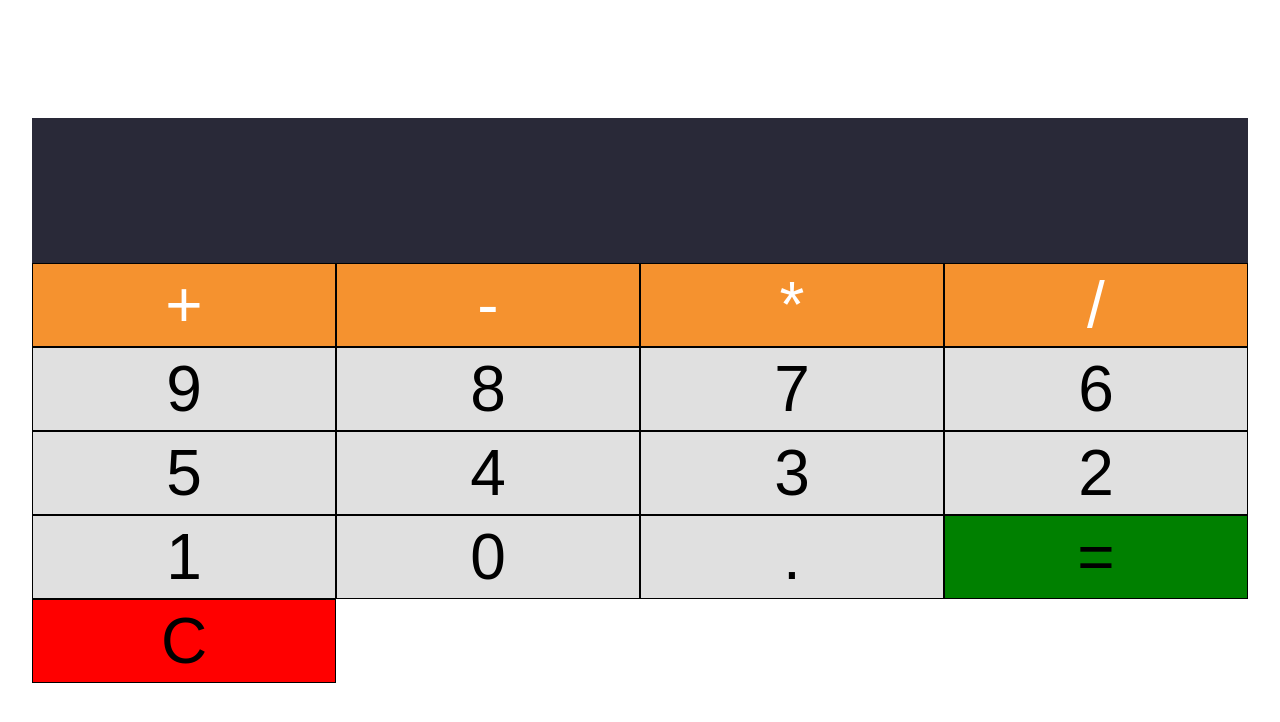
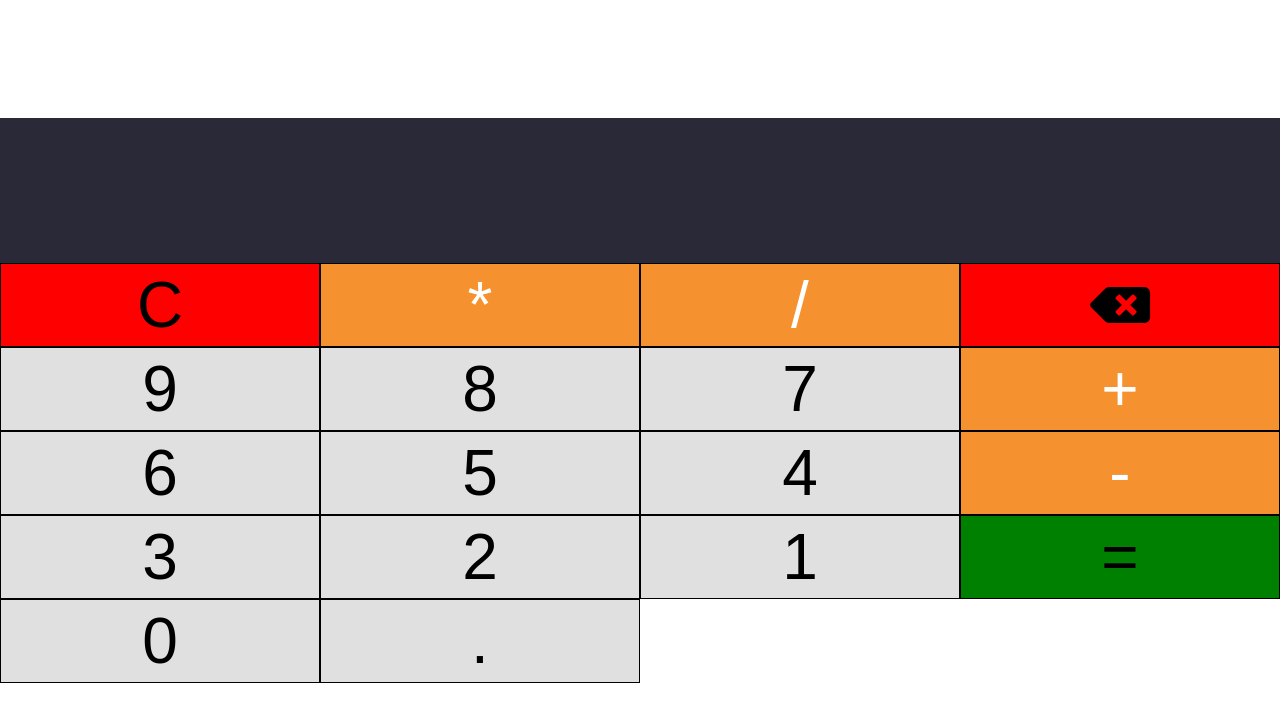
Before and after one commit to surajitpore0/Calculator-js, a plain HTML site: page index.html in a window 1280 px wide. Drawn offline with Linux system fonts and the light colour scheme.

Commit message:
add backspace

```diff
--- a/css/main.css
+++ b/css/main.css
@@ -12,7 +12,7 @@ body {
 }
 
 .calculator {
-    flex: 0 0 95%;
+    flex: 50% 70%;
 }
 
 .screen {
@@ -58,3 +58,10 @@ button:hover {
 .btn-clear {
     background: red;
 }
+.btn-back {
+    background: red;
+}
+.fas {
+    font-size: 3rem;
+    color: black;
+}
--- a/index.html
+++ b/index.html
@@ -5,6 +5,9 @@
     <meta charset="UTF-8">
     <meta http-equiv="X-UA-Compatible" content="IE=edge">
     <meta name="viewport" content="width=device-width, initial-scale=1.0">
+    <!-- fontawesome -->
+    <link rel="stylesheet" href="https://pro.fontawesome.com/releases/v5.10.0/css/all.css"
+        integrity="sha384-AYmEC3Yw5cVb3ZcuHtOA93w35dYTsvhLPVnYs9eStHfGJvOvKxVfELGroGkvsg+p" crossorigin="anonymous" />
     <title>Calculator</title>
     <!-- css -->
     <link rel="stylesheet" href="./css/main.css">
@@ -20,28 +23,39 @@
         </form>
 
         <div class="buttons">
+
+            <button type="button" class="btn-clear btn-grey">C</button>
+
             <!-- yellow -->
-            <button type="button" class="btn btn-yellow" data-num="+">+</button>
-            <button type="button" class="btn btn-yellow" data-num="-">-</button>
+
+
+
             <button type="button" class="btn btn-yellow" data-num="*">*</button>
             <button type="button" class="btn btn-yellow" data-num="/">/</button>
-
+            <button type="button" class="btn-back btn-grey"><i class="fas fa-backspace"></i></button>
             <!-- grey button -->
 
             <button type="button" class="btn btn-grey" data-num="9">9</button>
             <button type="button" class="btn btn-grey" data-num="8">8</button>
             <button type="button" class="btn btn-grey" data-num="7">7</button>
+            <button type="button" class="btn btn-yellow" data-num="+">+</button>
+
             <button type="button" class="btn btn-grey" data-num="6">6</button>
             <button type="button" class="btn btn-grey" data-num="5">5</button>
             <button type="button" class="btn btn-grey" data-num="4">4</button>
+            <button type="button" class="btn btn-yellow" data-num="-">-</button>
+
             <button type="button" class="btn btn-grey" data-num="3">3</button>
             <button type="button" class="btn btn-grey" data-num="2">2</button>
             <button type="button" class="btn btn-grey" data-num="1">1</button>
+
+            <button type="button" class="btn-equal btn-grey">=</button>
             <button type="button" class="btn btn-grey" data-num="0">0</button>
             <button type="button" class="btn btn-grey" data-num=".">.</button>
 
-            <button type="button" class="btn-equal btn-grey">=</button>
-            <button type="button" class="btn-clear btn-grey">C</button>
+
+
+
 
         </div>
 
--- a/js/app.js
+++ b/js/app.js
@@ -3,6 +3,7 @@ const screen = document.querySelector(".screen");
 
 const equalBtn = document.querySelector(".btn-equal");
 const clearBtn = document.querySelector(".btn-clear");
+const backBtn = document.querySelector(".btn-back");
 
 for (let i = 0; i < btns.length; i++) {
     btns[i].addEventListener("click", function () {
@@ -15,11 +16,15 @@ equalBtn.addEventListener("click", function () {
     let value = eval(screen.value);
     screen.value = value;
 
-    if(screen.value === ''){
-        alert('input is empty')
+    if (screen.value === "") {
+        alert("input is empty");
     }
 });
 
 clearBtn.addEventListener("click", function () {
     screen.value = "";
 });
+backBtn.addEventListener("click", function () {
+    screen.value = screen.value.slice(0, -1);
+    // console.log(screen.value);
+});
```
